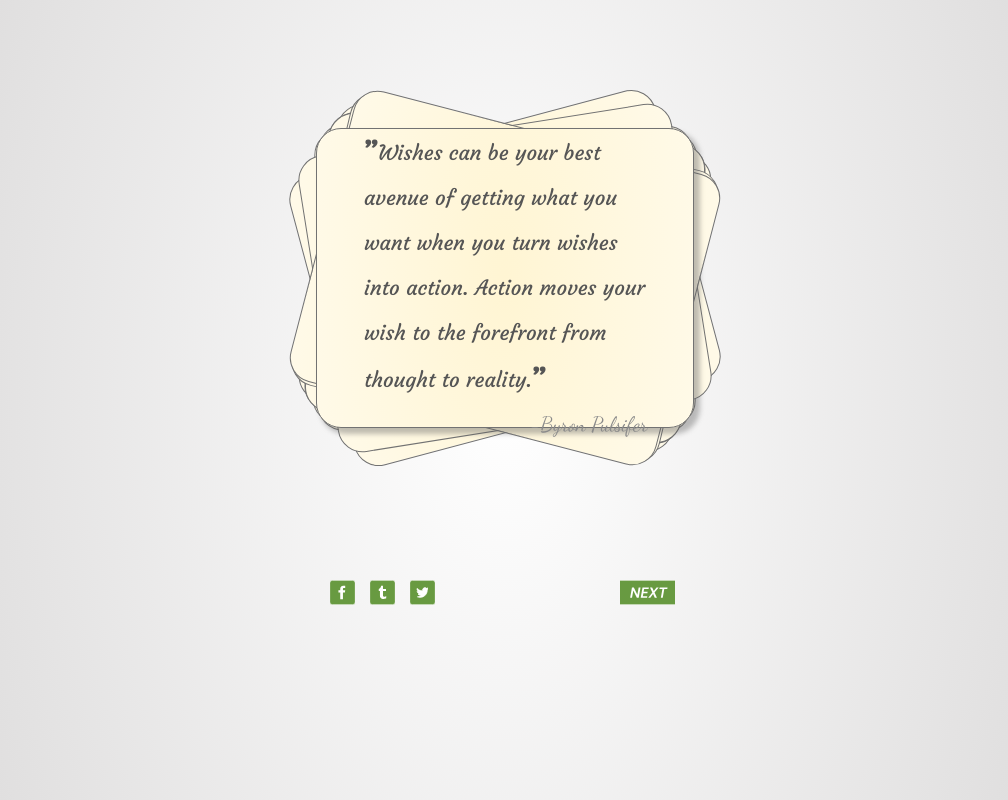
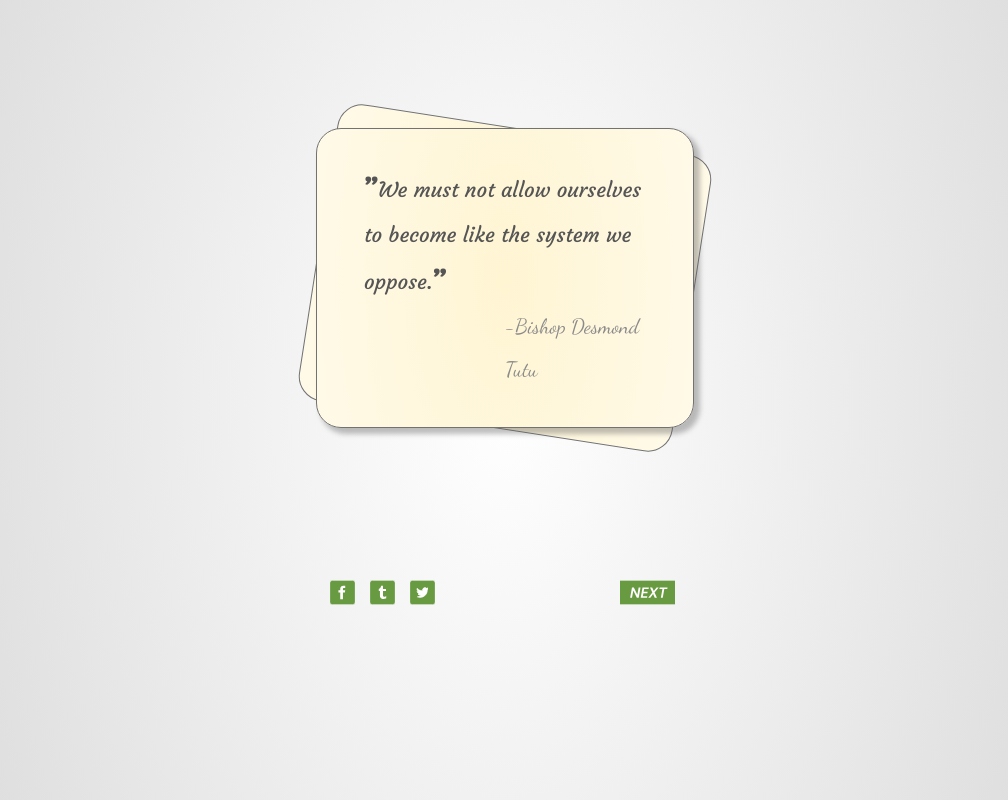
Before and after one commit to gkgrepo/random-quotes-2, a React (Create React App) app: page / in a window 1280 px wide. Shown: the whole page, without its empty margins (135-1143 px from the left). Built offline with nearby package versions, Linux system fonts and the light colour scheme.

Commit message:
found and fixed couple bugs

```diff
--- a/src/App.js
+++ b/src/App.js
@@ -38,25 +38,32 @@ function App() {
 
   //Push new cards only when it's empty
   if (cards.length === 0) {
-    for (let i = 0; i < 10; i++) {
+    for (let i = 0; i < 2; i++) {
       cards.push(data[Math.floor(Math.random() * data.length)]);
       cards[i].angle = (Math.random() * 2 - 1) * 15;
     }
+    console.log("Cards", cards);
   }
 
   useEffect(() => {
     // console.log("redrawn");
-    setNextClicked(false);
   }, [cards, nextClicked]);
 
   const onCardDelete = () => {
     cards.pop();
     setCards([...cards]);
-    // console.log("Card deleted", cards);
+    console.log("Card deleted", cards);
   };
 
   const handleNextClicked = () => {
+    console.log("handle Next called");
     setNextClicked(true);
+  };
+
+  const unsetNextClicked = () => {
+    console.log("Unset Called");
+
+    setNextClicked(false);
   };
 
   return (
@@ -71,10 +78,11 @@ function App() {
             text={cards[i].quoteText}
             author={cards[i].quoteAuthor}
             zIndex={i + 1}
-            top={cards[i + 1] === undefined ? "top" : null}
-            onDelete={onCardDelete}
+            top={cards[i + 1] === undefined ? true : false}
+            onCardDelete={onCardDelete}
             angle={cards[i].angle}
-            nextClicked={nextClicked}
+            nextClicked={nextClicked && cards[i + 1] === undefined}
+            unsetNextClicked={unsetNextClicked}
           />
         ))}
       </div>
--- a/src/components/CardComponent/CardComponent.jsx
+++ b/src/components/CardComponent/CardComponent.jsx
@@ -45,7 +45,7 @@ const CardComponent = props => {
           gsap
             .to(cardRef.current, 0.4, { x: window.innerWidth / 2 + 300 })
             .eventCallback("onComplete", () => setShow(false))
-            .eventCallback("onComplete", () => props.onDelete());
+            .eventCallback("onComplete", () => props.onCardDelete());
         }
       }
     });
@@ -54,11 +54,25 @@ const CardComponent = props => {
   useEffect(() => {
     if (props.nextClicked) {
       gsap
-        .to(cardRef.current, 1.5, { x: window.innerWidth / 2 + 300 })
-        .eventCallback("onComplete", () => setShow(false))
-        .eventCallback("onComplete", () => props.onDelete());
+        .to(cardRef.current, 0.8, { x: window.innerWidth / 2 + 300 })
+        .eventCallback("onComplete", () => {
+          console.log("state set to false");
+          // setShow(!show);
+          props.unsetNextClicked();
+          props.onCardDelete();
+        });
+
+      // setShow(false);
+      // props.onCardDelete();
+      // props.unsetNextClicked();
+
+      // gsap
+      //   .to(cardRef.current, 1.5, { x: window.innerWidth / 2 + 300 })
+      //   .eventCallback("onComplete", () => setShow(false))
+      //   .eventCallback("onComplete", () => props.onCardDelete())
+      //   .eventCallback("onComplete", () => props.unsetNextClicked())
     }
-  }, [props.nextClicked]);
+  }, [props.nextClicked, show]);
 
   const handleMouseOver = e => {
     gsap.to(cardRef.current, 0.2, {
```
